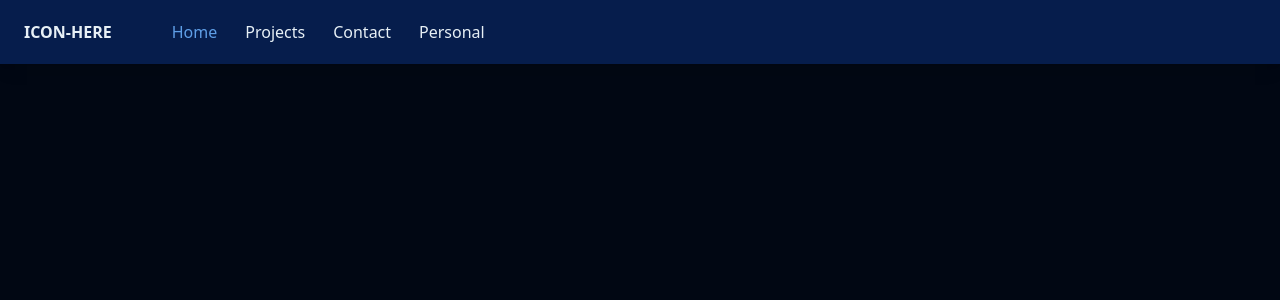
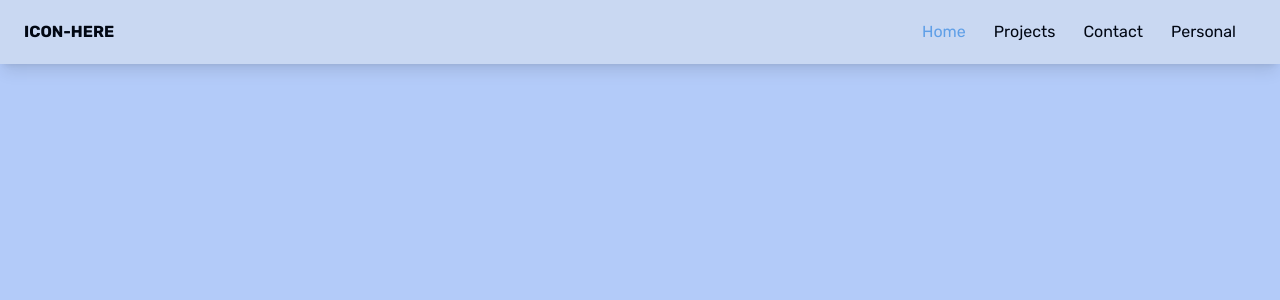
Before and after one commit to saul178/personal-website, a Vue app in the folder frontend/ui/: page / in a window 1280 px wide. Shown: the top 300 px of the page. Built offline with nearby package versions, Linux system fonts and the light colour scheme.

Commit message:
wip: adding options to switch from light mode to dark mode, problem with lsp

```diff
--- a/frontend/ui/package.json
+++ b/frontend/ui/package.json
@@ -11,6 +11,7 @@
     "format": "prettier --write src/"
   },
   "dependencies": {
+    "@vueuse/core": "^13.2.0",
     "vue": "^3.5.13",
     "vue-router": "^4.5.0"
   },
--- a/frontend/ui/src/App.vue
+++ b/frontend/ui/src/App.vue
@@ -1,10 +1,10 @@
 <script setup>
 import { RouterLink, RouterView } from 'vue-router'
-import Navbar from '@/components/Navbar.vue';
+import Navbar from '@/components/Navbar.vue'
 </script>
 
 <template>
-  <div class="bg-royal-blue-100 min-h-screen flex flex-col">
+  <div class="bg-royal-blue-900 min-h-screen flex flex-col font-rubik">
     <Navbar />
     <main class="flex-1 p-6">
       <RouterView />
--- a/frontend/ui/src/assets/main.css
+++ b/frontend/ui/src/assets/main.css
@@ -1,7 +1,17 @@
+@import url('https://fonts.googleapis.com/css2?family=Rubik:ital,wght@0,300..900;1,300..900&display=swap');
+
 @import 'tailwindcss';
 @tailwind utilities;
 
 @theme {
+  --font-rubik: "Rubik", sans-serif;
+
+  --color-background: var(--main);
+  --color-forground: var(--alt);
+  --color-accent: var(--highlight);
+  --color-primary: var(--text);
+  --color-disable: var(--muted);
+
   --color-royal-blue-default: #072460;
   --color-royal-blue-100: #010713;
   --color-royal-blue-200: #030f26;
@@ -67,5 +77,21 @@
   --color-alice-blue-700: #f2f7fa;
   --color-alice-blue-800: #f6f9fc;
   --color-alice-blue-900: #fbfcfd;
+}
 
+/* light mode and dark mode themes */
+:root {
+  --main: #b3cbf9;
+  --alt: #c9d8f2;
+  --highlight: #5f9fe7;
+  --text: #010713;
+  --muted: #7b7b7b;
 }
+
+.dark {
+  --main: #010713;
+  --alt: #070f1d;
+  --highlight: #5f9fe7;
+  --text: #e7f0f6;
+  --muted: #7b7b7b;
+}
--- a/frontend/ui/src/components/Navbar.vue
+++ b/frontend/ui/src/components/Navbar.vue
@@ -1,9 +1,9 @@
 <template>
-  <nav class="bg-royal-blue-400 text-alice-blue-500 shadow-lg">
-    <div class="container mx-auto px-4 md:flex items-center gap-6">
+  <nav class="bg-polynesian-blue-900 text-royal-blue-100 shadow-lg">
+    <div class="container mx-auto px-4 md:flex items-center justify-between gap-6">
       <!-- Logo -->
       <div class="flex items-center justify-between md:w-auto w-full">
-        <RouterLink to="/" class="py-5 px-2 text-alice-blue-500 flex-1 font-bold">
+        <RouterLink to="/" class="py-5 px-2 flex-1 font-bold">
           ICON-HERE
         </RouterLink>
         <!-- burger icon into X icon -->
@@ -61,4 +61,4 @@ const toggleMobileMenu = () => {
 }
 </script>
 
-<style></style>
+<style scoped></style>
```
Also changed, not shown: 1 other file (tests, documents, lock files or other folders).
